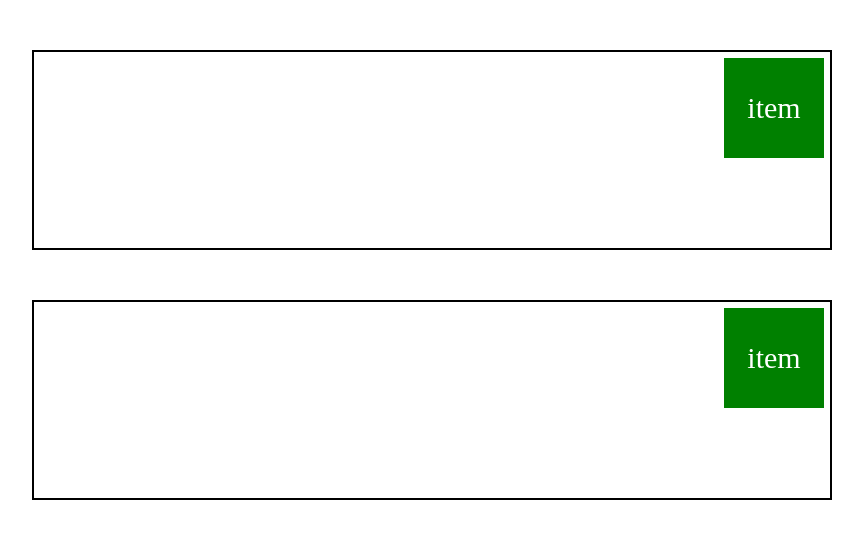
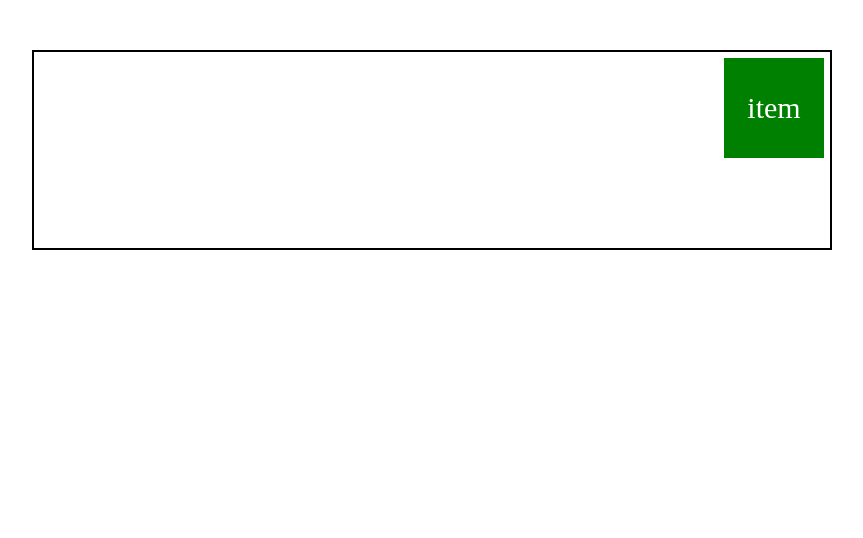
Before and after one commit to Bill0197/g8, a plain HTML site: page index.html in a window 1280 px wide. Shown: the whole page, without its empty margins (18-881 px from the left). Drawn offline with Linux system fonts and the light colour scheme.

Commit message:
keraksiz kod uchirildi

```diff
--- a/index.html
+++ b/index.html
@@ -17,13 +17,5 @@
       <div class="flexItem">item</div>
       <div class="flexItem">item</div> -->
     </div>
-    <div id="flexContainer">
-      <div class="flexItem">item</div>
-      <!-- <div class="flexItem">item</div>
-      <div class="flexItem">item</div>
-      <div class="flexItem">item</div> -->
-    </div>
-
-
   </body>
 </html>
```
